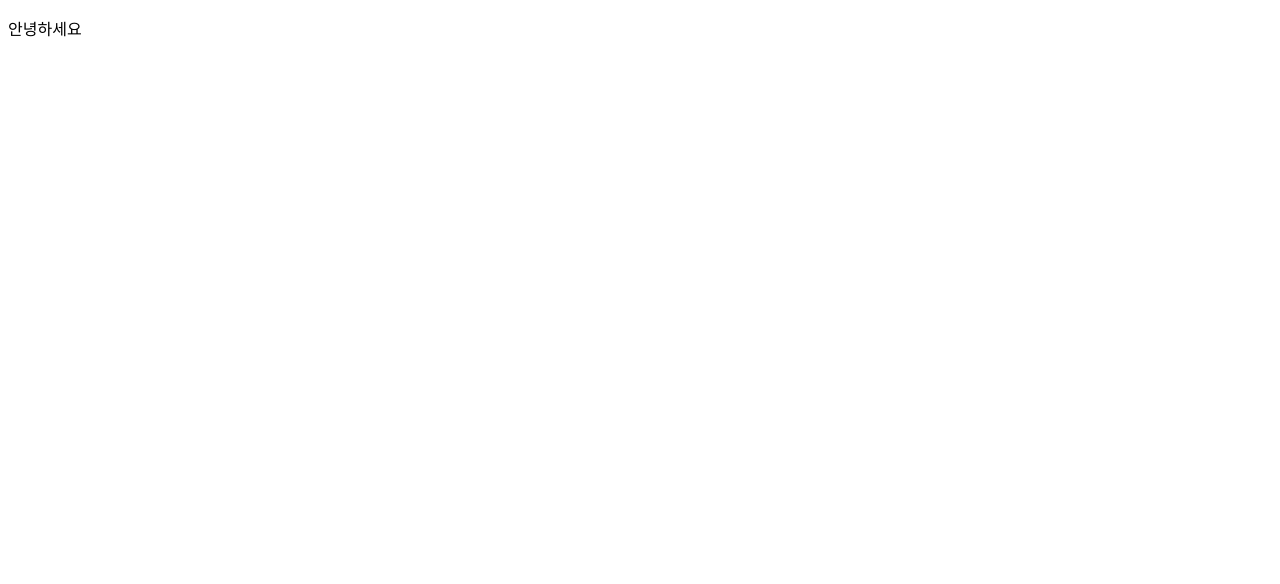
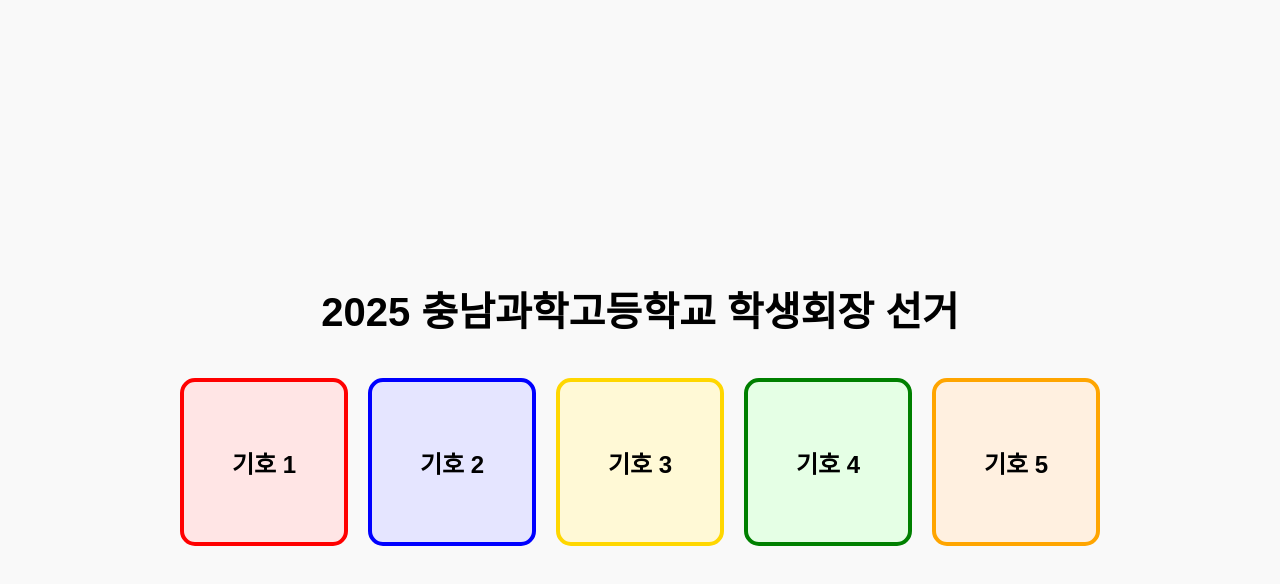
Before and after one commit to FluffyQuacky/nest, a plain HTML site: page index.html in a window 1280 px wide. Drawn offline with Linux system fonts and the light colour scheme.

Commit message:
Update index.html

```diff
--- a/index.html
+++ b/index.html
@@ -1,10 +1,66 @@
 <!DOCTYPE html>
-<html>
-    <head>
-        <title>예시</title>
-        <meta charset="utf-8">
-    </head>
-    <body>
-        <p>안녕하세요</p>
-    </body>
+<html lang="ko">
+<head>
+  <meta charset="UTF-8">
+  <title>2025 충남과학고등학교 학생회장 선거</title>
+  <style>
+    body {
+      font-family: 'Noto Sans KR', sans-serif;
+      margin: 0;
+      padding: 0;
+      display: flex;
+      flex-direction: column;
+      align-items: center;
+      justify-content: center;
+      background-color: #f9f9f9;
+      height: 100vh;
+    }
+
+    h1 {
+      margin-bottom: 40px;
+      font-size: 2.5rem;
+      text-align: center;
+    }
+
+    .candidates {
+      display: flex;
+      gap: 20px;
+    }
+
+    .candidate {
+      width: 160px;
+      height: 160px;
+      display: flex;
+      align-items: center;
+      justify-content: center;
+      font-size: 1.5rem;
+      font-weight: bold;
+      border: 4px solid;
+      border-radius: 15px;
+      background-clip: padding-box;
+      cursor: pointer;
+      transition: transform 0.2s ease-in-out;
+    }
+
+    .candidate:hover {
+      transform: scale(1.1);
+    }
+
+    .red { border-color: red; background-color: #ffe5e5; }
+    .blue { border-color: blue; background-color: #e5e5ff; }
+    .yellow { border-color: gold; background-color: #fff9d6; }
+    .green { border-color: green; background-color: #e5ffe5; }
+    .orange { border-color: orange; background-color: #fff0e0; }
+  </style>
+</head>
+<body>
+  <h1>2025 충남과학고등학교 학생회장 선거</h1>
+  <div class="candidates">
+    <div class="candidate red">기호 1</div>
+    <div class="candidate blue">기호 2</div>
+    <div class="candidate yellow">기호 3</div>
+    <div class="candidate green">기호 4</div>
+    <div class="candidate orange">기호 5</div>
+  </div>
+</body>
 </html>
```
